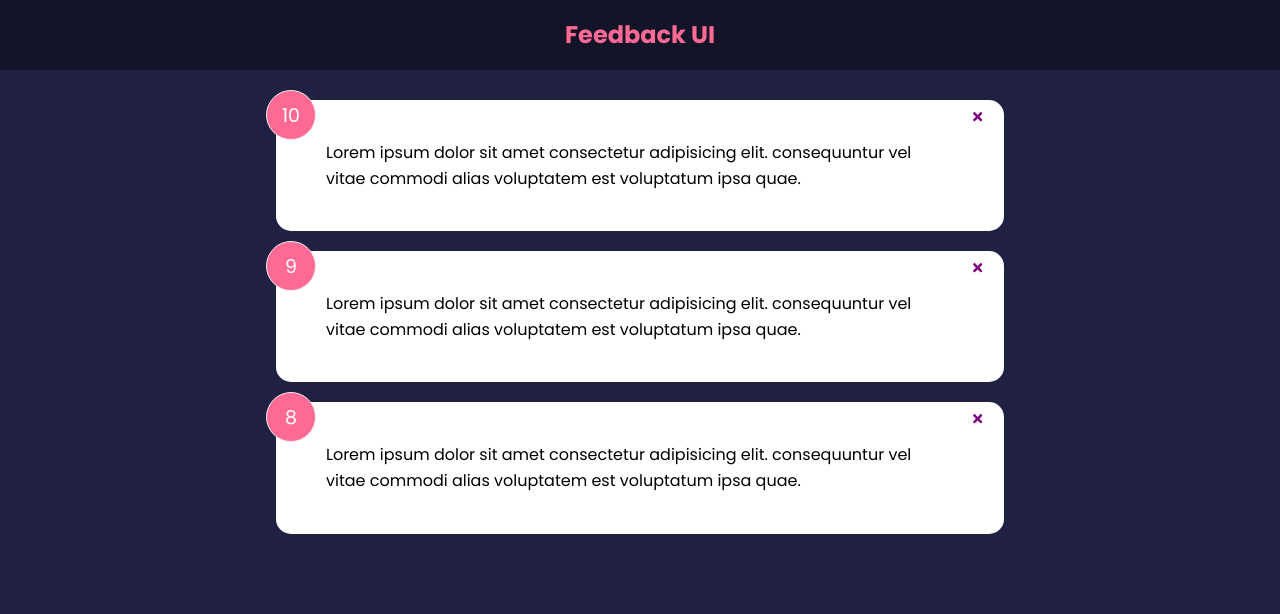
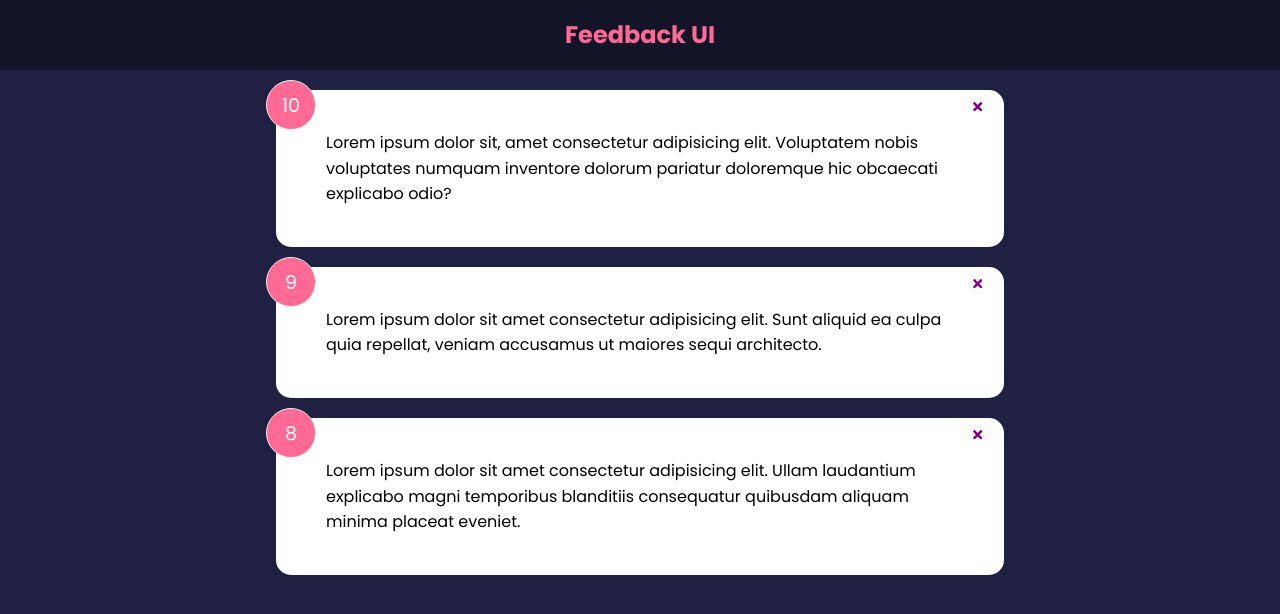
Before and after one commit to A-Alafandi/feedback-app, a React (Create React App) app: page / in a window 1280 px wide. Shown: the top 614 px of the page. Built offline with nearby package versions, Linux system fonts and the light colour scheme.

Commit message:
fix : index.js/change react-dom

```diff
--- a/src/component/FeedbackList.jsx
+++ b/src/component/FeedbackList.jsx
@@ -14,7 +14,6 @@ function FeedbackList({ feedback }) {
     </div>
   )
 }
-
 FeedbackList.porpTypes = {
   feedback: PropTypes.arrayOf(
     PropTypes.shape({
--- a/src/component/Header.jsx
+++ b/src/component/Header.jsx
@@ -1,9 +1,9 @@
 import PropTypes from 'prop-types'
 
 function Header({ text, bgColor, textColor }) {
-  const headerStyle={
+  const headerStyle = {
     backgroundColor: bgColor,
-    color:textColor
+    color: textColor,
   }
 
   return (
@@ -16,8 +16,8 @@ function Header({ text, bgColor, textColor }) {
 }
 
 Header.defaultProps = {
+  bgColor: 'rgba(0,0,0,0.4)',
   text: 'Feedback UI',
-  bgColor: 'rgba(0,0,0,0.4)',
   textColor: '#ff6a95',
 }
 
--- a/src/data/FeedbackData.js
+++ b/src/data/FeedbackData.js
@@ -2,17 +2,17 @@ const FeedbackData = [
   {
     id: 1,
     rating: 10,
-    text: 'Lorem ipsum dolor sit amet consectetur adipisicing elit. consequuntur vel vitae commodi alias voluptatem est voluptatum ipsa quae.',
+    text: 'Lorem ipsum dolor sit, amet consectetur adipisicing elit. Voluptatem nobis voluptates numquam inventore dolorum pariatur doloremque hic obcaecati explicabo odio?',
   },
   {
     id: 2,
     rating: 9,
-    text: 'Lorem ipsum dolor sit amet consectetur adipisicing elit. consequuntur vel vitae commodi alias voluptatem est voluptatum ipsa quae.',
+    text: 'Lorem ipsum dolor sit amet consectetur adipisicing elit. Sunt aliquid ea culpa quia repellat, veniam accusamus ut maiores sequi architecto.',
   },
   {
     id: 3,
     rating: 8,
-    text: 'Lorem ipsum dolor sit amet consectetur adipisicing elit. consequuntur vel vitae commodi alias voluptatem est voluptatum ipsa quae.',
+    text: 'Lorem ipsum dolor sit amet consectetur adipisicing elit. Ullam laudantium explicabo magni temporibus blanditiis consequatur quibusdam aliquam minima placeat eveniet.',
   },
 ]
 
--- a/src/index.css
+++ b/src/index.css
@@ -29,7 +29,7 @@ header {
   display: flex;
   justify-content: space-between;
   align-items: center;
-  margin-bottom: 30px;
+  margin-bottom: 20px;
 }
 
 .card {
--- a/src/index.js
+++ b/src/index.js
@@ -1,11 +1,12 @@
-import React from "react";
-import ReactDOM  from "react-dom";
-import "./index.css"
-import App from "./App";
+import React from 'react'
+import { createRoot } from 'react-dom/client'
+import './index.css'
+import App from './App'
 
-ReactDOM.render(
-<React.StrictMode>
-<App/>
-</React.StrictMode>,
-document.getElementById('root')
+const rootElement = document.getElementById('root')
+const root = createRoot(rootElement)
+root.render(
+  <React.StrictMode>
+    <App />
+  </React.StrictMode>
 )
```
Also changed, not shown: src/setupTests.js (added, +5 -0 lines).
